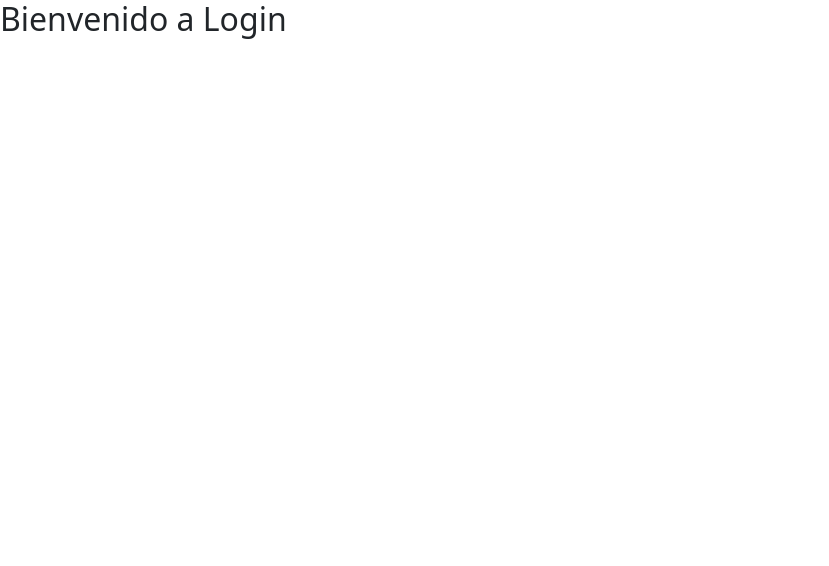
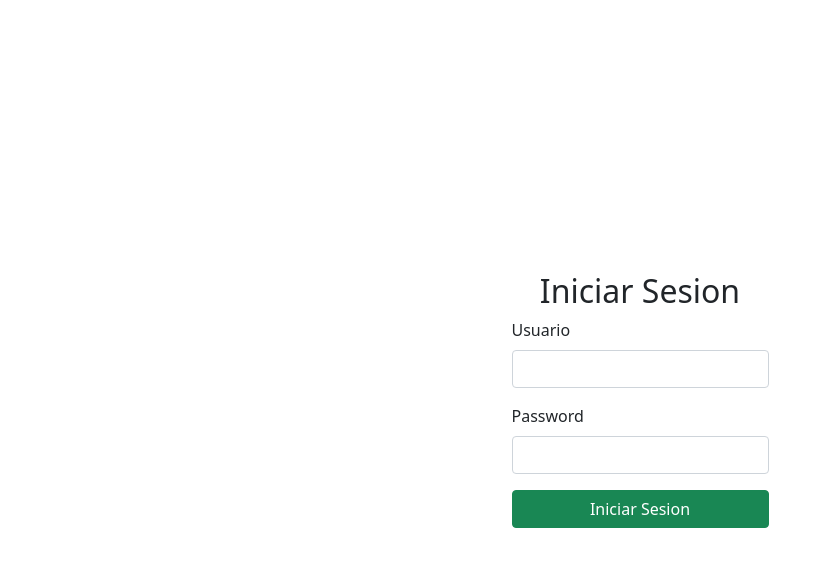
Before and after one commit to pacop0587/agenda-contactos, a React (Vite) app: page /login in a window 1280 px wide. Shown: the top 566 px of the page, without its empty margins (0-829 px from the left). Built offline with nearby package versions, Linux system fonts and the light colour scheme; no server answers.

Commit message:
Se agrego componente Error404 y se estilizo el componente de Login

```diff
--- a/src/App.jsx
+++ b/src/App.jsx
@@ -2,6 +2,7 @@ import "./App.css";
 import UseProvider from "./UseProvider";
 import Index from "./views/Index";
 import Login from "./components/Login";
+import Error404 from "./views/Error404";
 import { Routes, Route } from "react-router-dom";
 
 function App() {
@@ -10,6 +11,7 @@ function App() {
 			<Routes>
 				<Route path="/" element={<Index />} />
 				<Route path="/login" element={<Login />} />
+				<Route path="*" element={<Error404 />} />
 			</Routes>
 		</UseProvider>
 	);
--- a/src/components/Login.jsx
+++ b/src/components/Login.jsx
@@ -2,9 +2,24 @@ import React from "react";
 
 const Login = () => {
 	return (
-		<>
-			<h2>Bienvenido a Login</h2>
-		</>
+		<div className="container ">
+			<div className="d-flex flex-column justify-content-center align-items-center min-vh-100">
+				<h2 className="">Iniciar Sesion</h2>
+				<form action="" className="d-flex flex-column">
+					<div className="mb-3">
+						<label className="form-label">Usuario</label>
+						<input type="text" className="form-control" />
+					</div>
+					<div className="mb-3">
+						<label className="form-label">Password</label>
+						<input type="text" className="form-control" />
+					</div>
+					<button type="submit" className="btn btn-success">
+						Iniciar Sesion
+					</button>
+				</form>
+			</div>
+		</div>
 	);
 };
 
--- /dev/null
+++ b/src/views/Error404.jsx
@@ -0,0 +1,12 @@
+import React from "react";
+
+const Error404 = () => {
+	return (
+		<div className="container">
+			<h1>Error 404</h1>
+			<p>Pagina no encontrada</p>
+		</div>
+	);
+};
+
+export default Error404;
```
